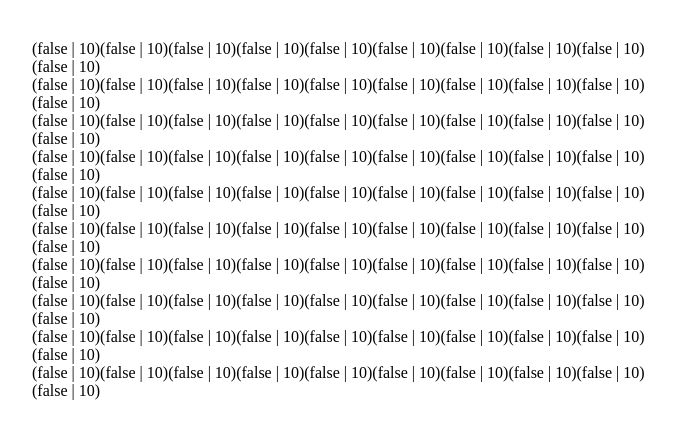
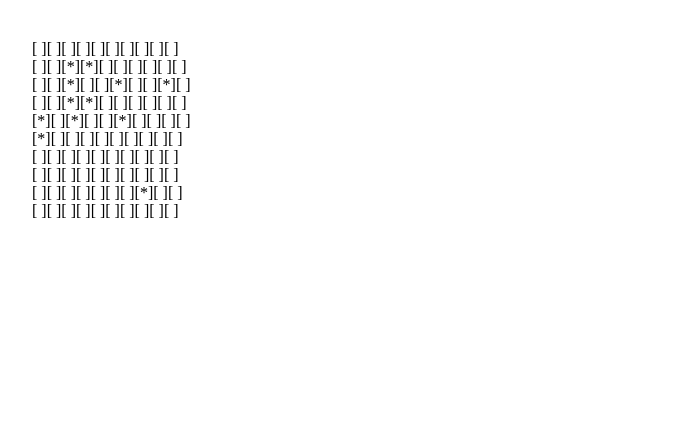
Before and after one commit to Ektomorphine/sapper, an Angular app: page / in a window 1280 px wide. Shown: the top 438 px of the page, without its empty margins (292-967 px from the left). Built offline with nearby package versions, Linux system fonts and the light colour scheme.

Commit message:
create random bombs

```diff
--- a/src/app/pages/sapper/sapper.page.html
+++ b/src/app/pages/sapper/sapper.page.html
@@ -1,5 +1,8 @@
 <div class="container">
   <div *ngFor="let item of makeGameBoard()">
-    <span *ngFor="let i of item">({{i.isBomb}} | {{i.numberOfBombsAround}})</span><br>
+    <span *ngFor="let i of item">
+      <span *ngIf="i.isBomb">[*]</span><span *ngIf="i.isBomb != true">[ ]</span>
+    </span>
+    <br>
   </div>
 </div>
--- a/src/app/pages/sapper/sapper.page.ts
+++ b/src/app/pages/sapper/sapper.page.ts
@@ -10,20 +10,26 @@ import { GameBoardCellValue } from './../../models/game-board-cell-value.model';
 export class SapperPage {
 
   ngOnInit() {
-    console.log(this.makeGameBoard());
   }
 
-  public makeGameBoard(): any {
+  public makeGameBoard(): string[] {
     let gameBoardMatrix = new Array();
     for (let i = 0; i < 10; i++) {
       gameBoardMatrix[i] = [];
       for (let j = 0; j < 10; j++) {
         gameBoardMatrix[i][j] = {
           isBomb: false,
-          numberOfBombsAround: 10
+          numberOfBombsAround: ''
         };
       }
     }
+    for (let z = 0; z < 15; z++){
+      gameBoardMatrix[this.random(0,9)][this.random(0,9)].isBomb = true;
+    }
     return gameBoardMatrix;
   }
+
+  public random(min, max): number { // randomize func
+    return Math.floor(Math.random() * (max - min)) + min;
+  }
 }
```
